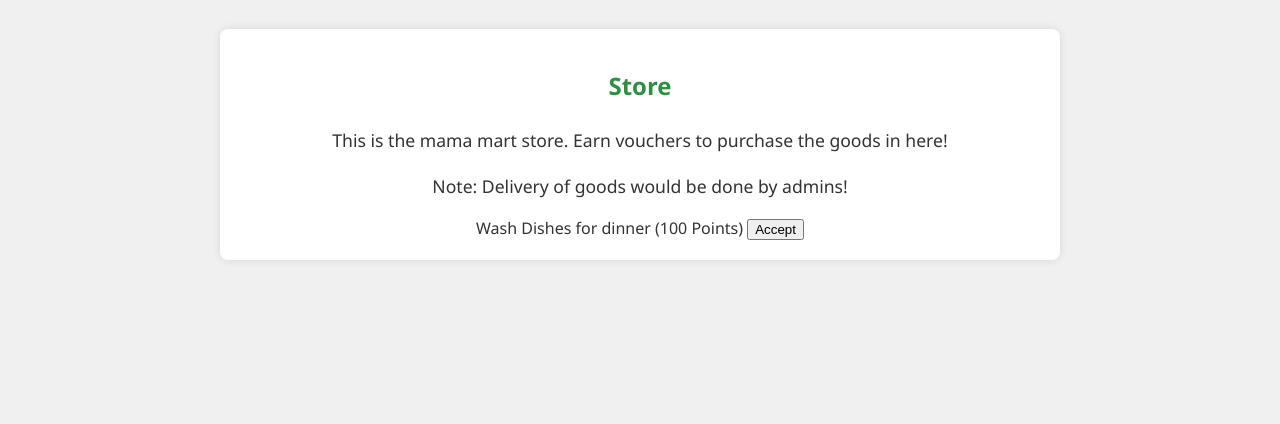
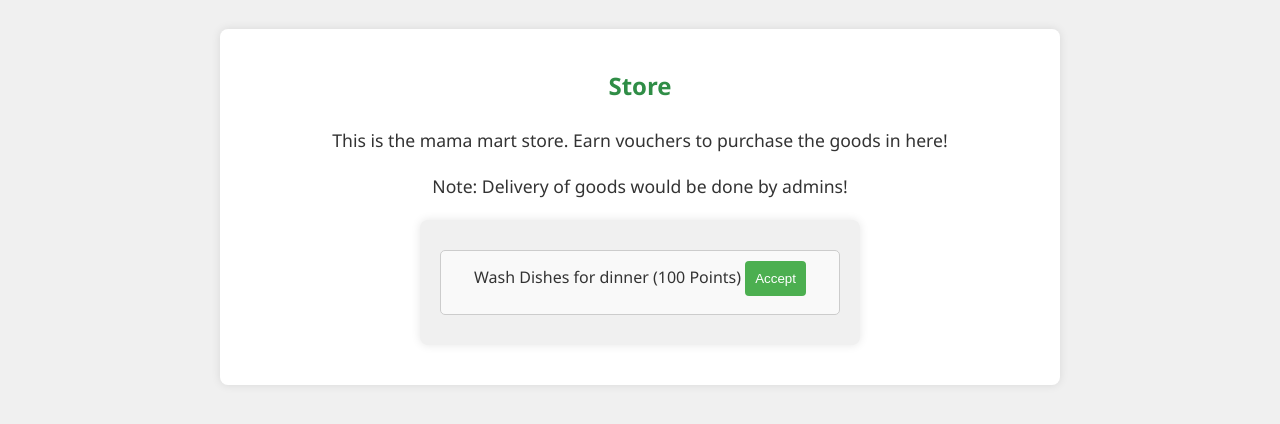
Before and after one commit to xGladiate/H4G-25, a plain HTML site: page src/pages/resident.html in a window 1280 px wide. Both pictures are taken after a click on the link "Buy". Shown: the part 132-556 px from the top of the page. Drawn offline with Linux system fonts and the light colour scheme.

Commit message:
Add container design to accounts

```diff
--- a/src/styles/admin.css
+++ b/src/styles/admin.css
@@ -119,3 +119,52 @@ footer {
 footer p {
     margin: 0;
 }
+
+.info-box {
+    border: 1px solid #ccc;
+    padding: 10px;
+    margin: 10px 0;
+    border-radius: 5px;
+    background-color: #f9f9f9;
+    font-size: 16px;
+}
+
+form {
+	max-width: 400px;
+	margin: 20px auto;
+	padding: 20px;
+	background-color: #f0f0f0;
+	border-radius: 8px;
+	box-shadow:
+0 0 10px rgba(0, 0, 0, 0.1);
+}
+
+form label {
+	display: block;
+	margin-bottom: 8px;
+}
+
+form input,
+form textarea {
+	width: 100%;
+	padding: 8px;
+	margin-bottom: 16px;
+	box-sizing: border-box;
+	border: 1px solid #ccc;
+	border-radius: 4px;
+}
+
+form button {
+	background-color: #4caf50;
+	color: #fff;
+	padding: 10px;
+	border: none;
+	border-radius: 4px;
+	cursor: pointer;
+	transition:
+background-color 0.3s ease;
+}
+
+form button:hover {
+	background-color: #45a049;
+}
--- a/src/styles/resident.css
+++ b/src/styles/resident.css
@@ -119,3 +119,52 @@ footer {
 footer p {
     margin: 0;
 }
+
+.info-box {
+    border: 1px solid #ccc;
+    padding: 10px;
+    margin: 10px 0;
+    border-radius: 5px;
+    background-color: #f9f9f9;
+    font-size: 16px;
+}
+
+form {
+	max-width: 400px;
+	margin: 20px auto;
+	padding: 20px;
+	background-color: #f0f0f0;
+	border-radius: 8px;
+	box-shadow:
+0 0 10px rgba(0, 0, 0, 0.1);
+}
+
+form label {
+	display: block;
+	margin-bottom: 8px;
+}
+
+form input,
+form textarea {
+	width: 100%;
+	padding: 8px;
+	margin-bottom: 16px;
+	box-sizing: border-box;
+	border: 1px solid #ccc;
+	border-radius: 4px;
+}
+
+form button {
+	background-color: #4caf50;
+	color: #fff;
+	padding: 10px;
+	border: none;
+	border-radius: 4px;
+	cursor: pointer;
+	transition:
+background-color 0.3s ease;
+}
+
+form button:hover {
+	background-color: #45a049;
+}
```
